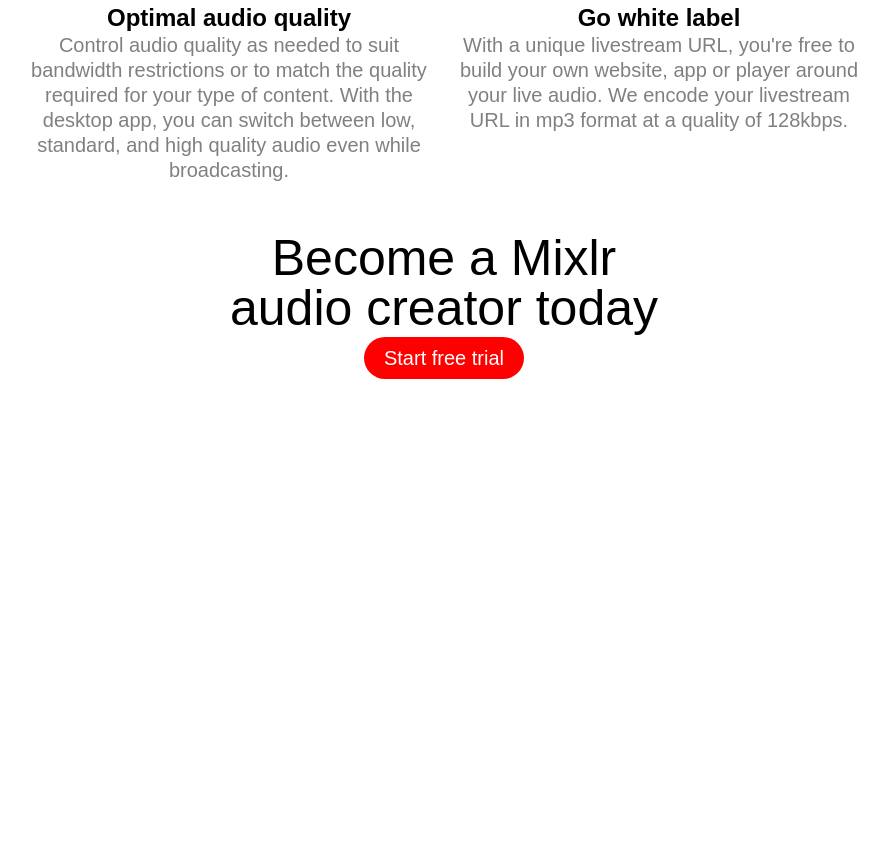
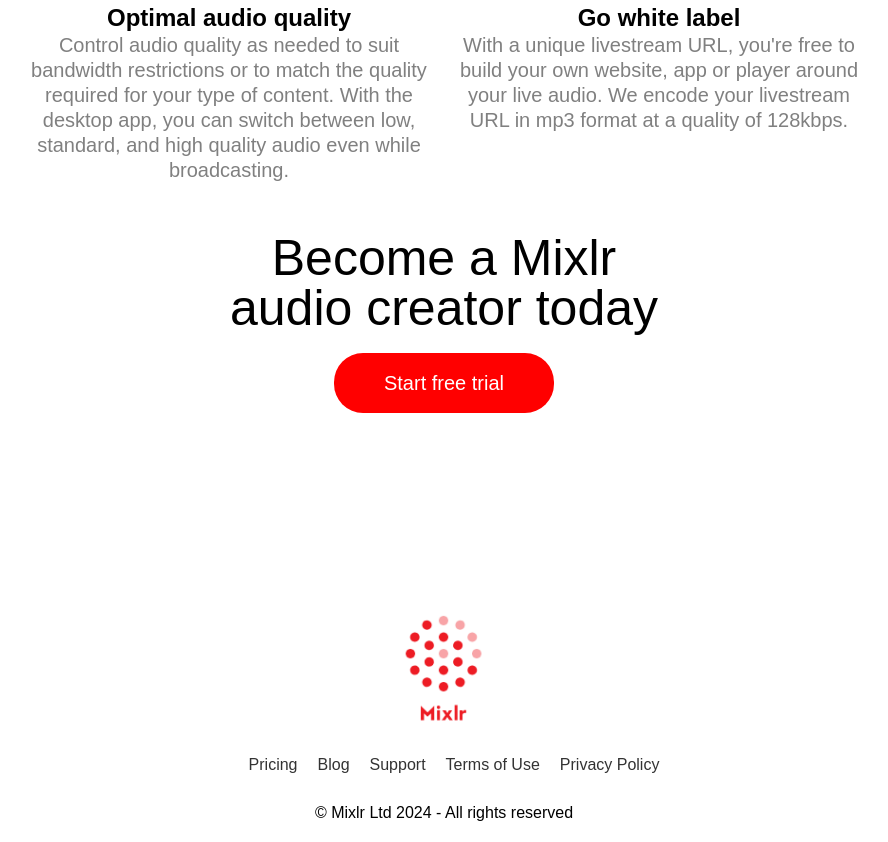
Before and after one commit to Vickycodes002/MixLR_Test, a plain HTML site: page index.html in a window 1280 px wide. Shown: the part 3821-4663 px from the top of the page, without its empty margins (196-1084 px from the left). Before the commit the page ends 4206 px from the top, so only its background shows below. Drawn offline with Linux system fonts and the light colour scheme.

Commit message:
commit abeg

```diff
--- a/index.html
+++ b/index.html
@@ -135,9 +135,29 @@
     <section class="middle2">
         <div class="gya2">
             <h1>Become a Mixlr audio creator today</h1>
-            <a href="#" class="getbtn2">Start free trial</a></li>
+        </div>
+        <a href="#" class="getbtn2">Start free trial</a></li>
+    </section>
+
+    <section class="logo2">
+        <div class="logos2">
+            <img src="./Media/logo22.PNG" alt="">
         </div>
     </section>
+
+    <footer class="foot">
+        <ul>
+            <li><a href="#">Pricing</a></li>
+            <li><a href="#">Blog</a></li>
+            <li><a href="#">Support</a></li>
+            <li><a href="#">Terms of Use</a></li>
+            <li><a href="#">Privacy Policy</a></li>
+        </ul>
+    </footer>
+
+    <footer class="copyright">
+        <p>© Mixlr Ltd 2024 - All rights reserved</p>
+    </footer>
 
 </body>
 
--- a/style.css
+++ b/style.css
@@ -206,10 +206,10 @@
   .getbtn2 {
     background-color: red;
     color: #fff;
-    padding: 10px 20px;
-    border-radius: 25px;
+    margin-top: 20px;
+    padding: 10px 50px;
+    border-radius: 29px;
     border: none;
-    margin-top: 30px;
     text-decoration: none;
     font-size: 20px;
     transition: background-color 0.1s ease;
@@ -219,3 +219,28 @@
   .getbtn2:hover {
     background-color: rgb(245, 113, 113);
   }
+
+  .logo2{
+    display: flex;
+    justify-content: center;
+    align-items: center;
+    margin-top: 200px;
+  }
+  .logo2 img {
+    width: 90px;
+  }
+
+  .foot {
+    display: flex;
+    justify-content: center;
+    align-items: center;
+    margin-top: 20px;
+  }
+
+  .copyright {
+    display: flex;
+    justify-content: center;
+    align-items: center;
+    margin-top: 30px;
+    margin-bottom: 20px;
+  }
```
Also changed, not shown: Media/logo22.PNG (added).
